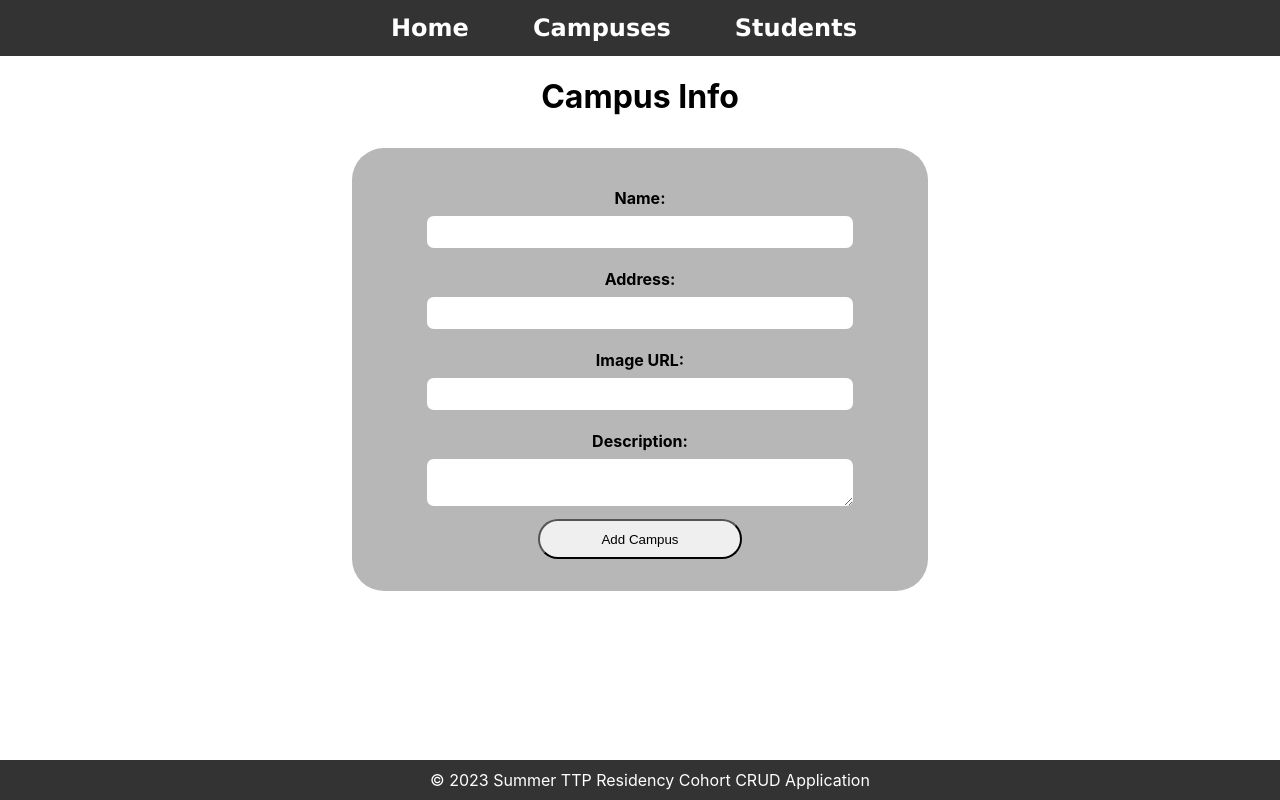
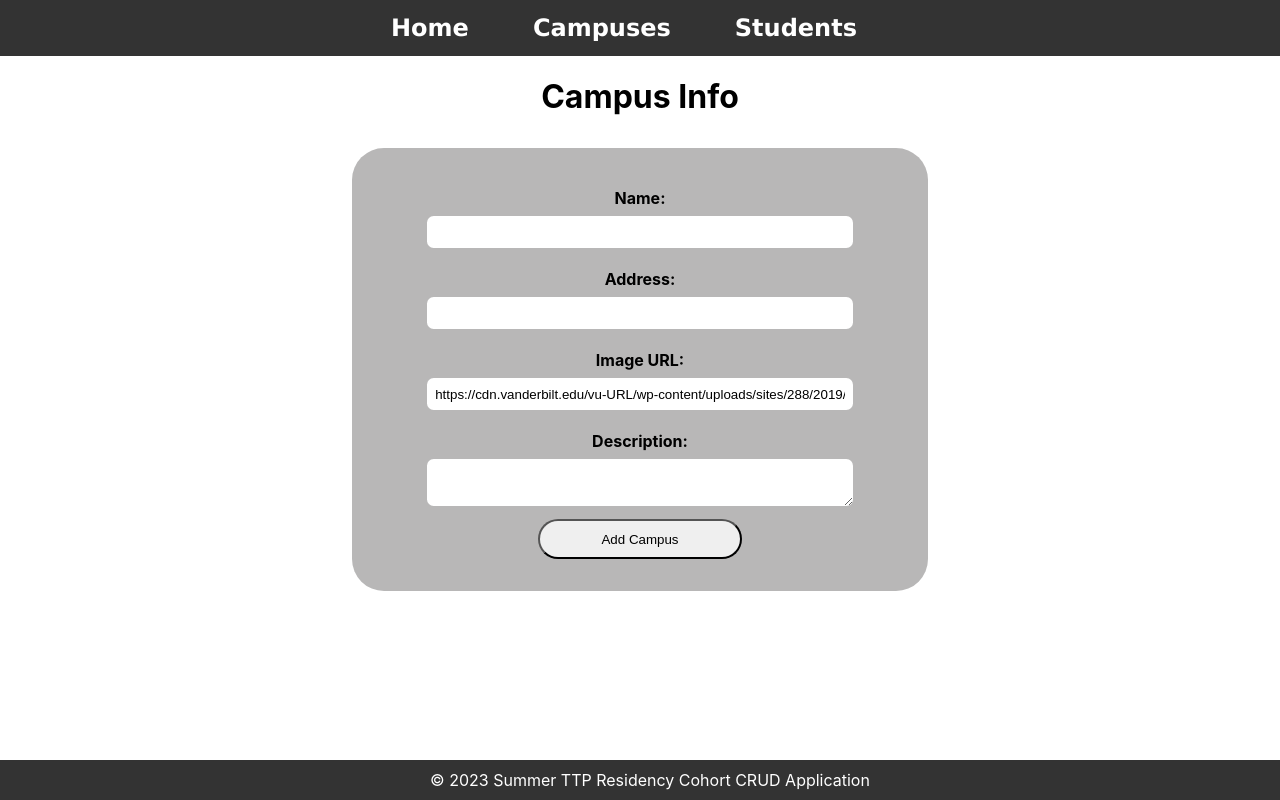
Before and after one commit to sabinaismailova/crudappfrontend, a React (Create React App) app: page /campuses/add in a window 1280 px wide. Built offline with nearby package versions, Linux system fonts and the light colour scheme.

Commit message:
allow to load default campus image

```diff
--- a/src/components/forms/AddCampus.jsx
+++ b/src/components/forms/AddCampus.jsx
@@ -3,11 +3,12 @@ import "./forms.css";
 import { useNavigate } from "react-router-dom";
 const AddCampus = ({ onSubmit }) => {
   const navigate = useNavigate();
+  const defaultImageUrl = "https://cdn.vanderbilt.edu/vu-URL/wp-content/uploads/sites/288/2019/03/19223634/Image-Coming-Soon-Placeholder.png";
   const [newCampus, setnewCampus] = useState({
     name: "",
     address: "",
     description: "",
-    imageUrl: "",
+    imageUrl: defaultImageUrl,
   });
 
   const HandleInputChange = (event) => {
```
